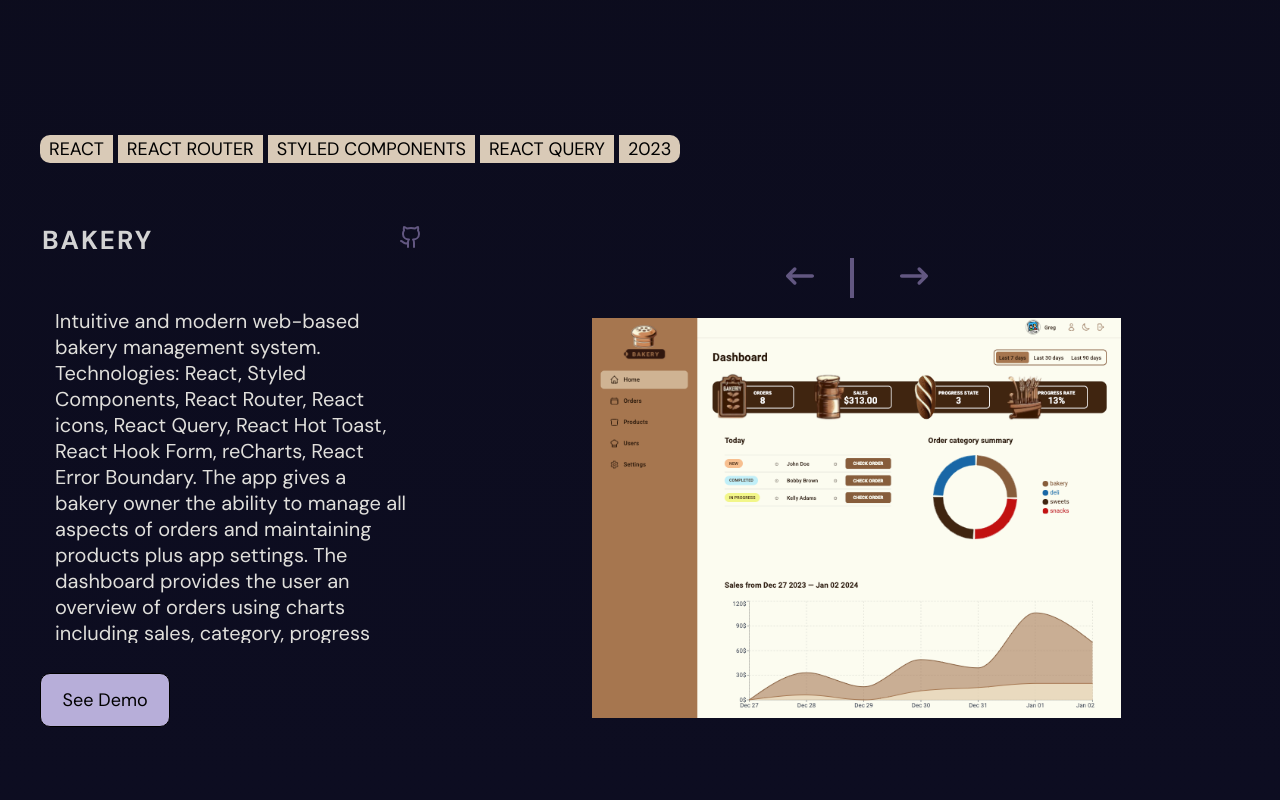
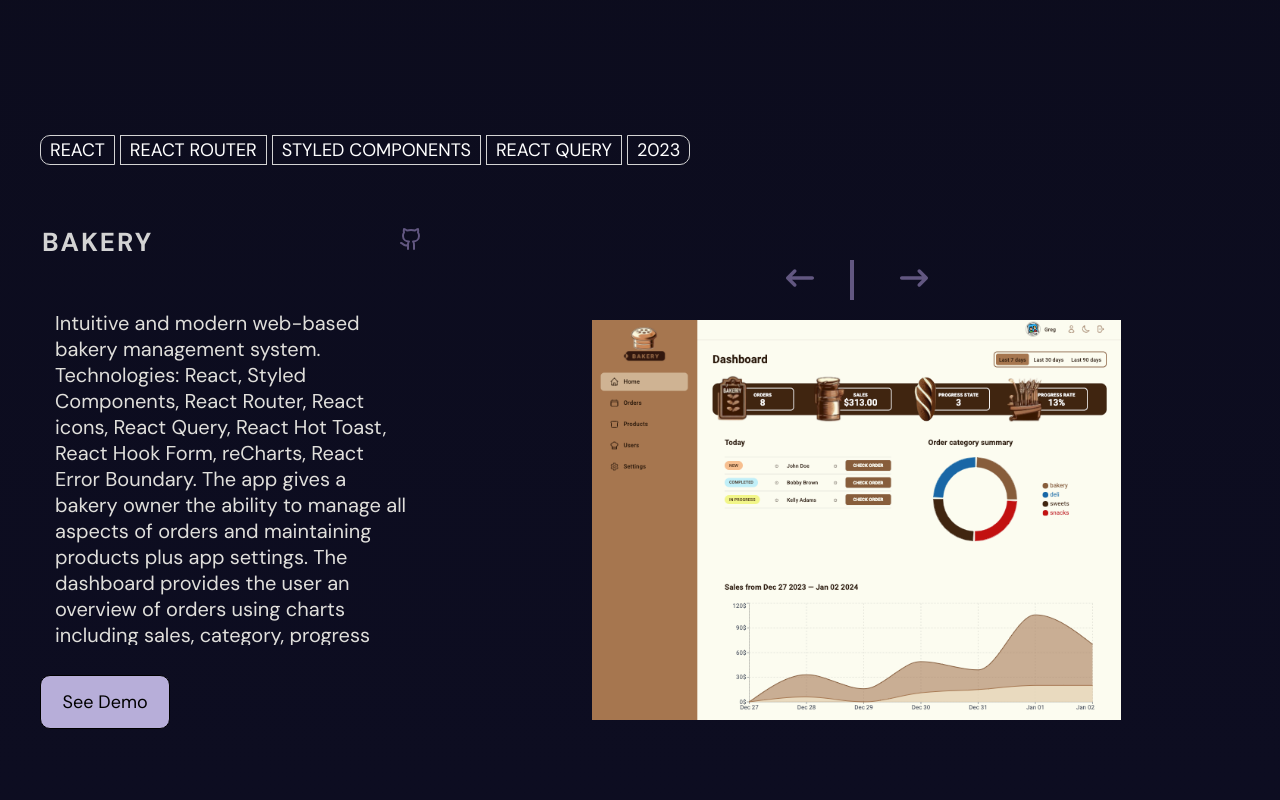
Before and after one commit to gregsypek/portfolio_v3, a React (Vite) app: page / in a window 1280 px wide. Shown: the part 1980-2780 px from the top of the page. Built offline with nearby package versions, Linux system fonts and the light colour scheme.

Commit message:
add more animations

```diff
--- a/src/components/about/About.jsx
+++ b/src/components/about/About.jsx
@@ -1,20 +1,14 @@
+import { useRef } from "react";
 import "./about.scss";
 import about4 from "/about4.png";
-import { motion } from "framer-motion";
+import { motion, useInView } from "framer-motion";
 // import { useWindowSize } from "react-use";
 // import { useRef } from "react";
 import { Link as ScrollLink } from "react-scroll";
 
-const About = () => {
-	// const transformText = useTransform(scrollYProgress, [0, 1], ["0%", "50%"]);
-	// const noTransform = useTransform(scrollYProgress, [0, 1], ["0%", "0%"]);
-	// const transformType =
-	// 	// windowWidth < 900 ? { x: transformText } : { y: transformText };
-	// 	windowWidth < 900 ? noTransform : { y: transformText };
-
-	const lineVariants = {
+const textVariants = {
 	initial: {
-			x: -500,
+		x: -200,
 		opacity: 0,
 	},
 	animate: {
@@ -26,13 +20,33 @@ const About = () => {
 		},
 	},
 };
+const lineVariants = {
+	initial: {
+		x: -300,
+		opacity: 0,
+	},
+	animate: {
+		x: 0,
+		opacity: 1,
+		transition: {
+			duration: 1.5,
+			staggerChildren: 0.2,
+		},
+	},
+};
+const About = () => {
+	const ref = useRef();
+	const isInView = useInView(ref, { margin: "50px" });
+
 	return (
 		<>
 			<motion.div
+				ref={ref}
 				className="about"
-				variants={lineVariants}
+				variants={textVariants}
 				initial="initial"
-				animate="animate"
+				// animate="animate"
+				whileInView="animate"
 			>
 				<div className="about__box about__box--1">
 					<h1 className="about__heading">About Me</h1>
@@ -44,35 +58,44 @@ const About = () => {
 						alt="mauntain trail sign"
 					/>
 				</div>
-				<div className="about__text about__text--1">
-					<p>
+				<motion.div
+					className="about__text about__text--1"
+					variants={lineVariants}
+					initial="initial"
+					whileInView="animate"
+					// animate="animate"
+				>
+					<motion.p variants={textVariants}>
 						I am a frontend developer with five years of programming experience,
 						specializing in React, React Native, and Vue.js. Lastly I have been
 						working as application programmer, using React Native, React and
 						Typescript on application for enginerrs, and as junior developer in
 						Rzeszów on a big e-commerce app.
-					</p>
+					</motion.p>
 					<motion.hr variants={lineVariants}></motion.hr>
-				</div>
+				</motion.div>
 
 				<div className="about__text about__text--2">
-					<p>
+					<motion.p variants={textVariants}>
 						I live in a small town of Mielec in Poland. I am a self-taught
 						learner who is passionate about computers and coding. In my spare
 						time I love listening to progressive rock, reading books and hiking
 						in the mountains.
-					</p>
+					</motion.p>
 					<motion.hr variants={lineVariants}></motion.hr>
 				</div>
-				<div className="about__text about__text--3">
-					<span>
+				<motion.div
+					className="about__text about__text--3"
+					variants={textVariants}
+				>
+					<motion.span>
 						Currently I am looking for a job as a web developer. I am confident
 						that my skills and dedication make me an asset to any team. I am
-						willing
-					</span>
-					<span> to cooperate </span>and continue my adventure with IT and
-					develop further in this direction.
-				</div>
+						willing{" "}
+						<motion.span variants={textVariants}> to cooperate </motion.span>and
+						continue my adventure with IT and develop further in this direction.
+					</motion.span>
+				</motion.div>
 				<button className="about__btn btn">
 					<ScrollLink to="Contact" smooth={true} duration={500}>
 						Contact
--- a/src/components/experience/SkillBox.jsx
+++ b/src/components/experience/SkillBox.jsx
@@ -1,4 +1,22 @@
 import { useRef } from "react";
+import { motion, useInView } from "framer-motion";
+
+const skillsVariants = {
+	initial: {
+		opacity: 0,
+		scale: 0,
+	},
+	animate: {
+		y: 0,
+		scale: 1,
+
+		opacity: 1,
+		transition: {
+			duration: 1,
+			staggerChildren: 0.2,
+		},
+	},
+};
 
 function SkillBox({ box, onClick }) {
 	const handleSkillBoxClick = () => {
@@ -10,7 +28,6 @@ function SkillBox({ box, onClick }) {
 		<div className="workBox">
 			<div className="workHeader">
 				<div className="company">
-					{" "}
 					<div className="year">{box.year}</div>
 					<p>{box.name}</p>
 					<span>
@@ -25,8 +42,14 @@ function SkillBox({ box, onClick }) {
 					{box.languages.map((lang) => {
 						// console.log("🚀 ~ {SkillBox ~ lang:", lang);
 						const { background, color, border } = lang.colors;
+
 						return (
-							<div
+							<motion.div
+								variants={skillsVariants}
+								initial="initial"
+								// animate="animate"
+								// animate={isInView && "animate"}
+								whileInView="animate"
 								key={lang.name}
 								className="button60"
 								// data-shadow={`${lang.color}`}
@@ -39,20 +62,22 @@ function SkillBox({ box, onClick }) {
 									display: "flex",
 									flexDirection: "column",
 									gap: 5,
+									transition: "all 0.6s ease-in-out",
 								}}
 								// onClick={() => onPress(lang.skillId, lang.experienceId)}
 								onClick={handleSkillBoxClick}
 							>
 								{lang.name}
-								<span
+								<motion.span
+									variants={skillsVariants}
 									style={{
 										borderTop: "3px solid #18000d",
 										width: "60%",
 										borderTopLeftRadius: 5,
 										borderTopRightRadius: 5,
 									}}
-								></span>
-							</div>
+								></motion.span>
+							</motion.div>
 						);
 					})}
 				</div>
--- a/src/components/experience/experience.scss
+++ b/src/components/experience/experience.scss
@@ -16,7 +16,7 @@
 	}
 	.headerBox {
 		padding-inline: 20px;
-		margin-bottom: 20px;
+		margin-bottom: 100px;
 		height: auto;
 		// padding-block: 80px;
 		@include mobile {
@@ -86,6 +86,7 @@
 					border: 1px solid white;
 					@include button60;
 					align-items: center;
+					transition: "all 3s ease-in-out";
 					justify-content: center;
 					color: #593766;
 					background-color: #272145;
@@ -195,6 +196,7 @@
 						// $custom-color: attr(data-shadow);
 						// @include button60(var($custom-color));
 						@include button60;
+						border-width: 2px;
 						gap: 0;
 					}
 				}
--- a/src/components/hero/hero.scss
+++ b/src/components/hero/hero.scss
@@ -18,7 +18,7 @@
 	}
 	.textContainer {
 		width: 60%;
-		height: 60%;
+		height: auto;
 		display: flex;
 
 		flex-direction: column;
--- a/src/components/portfolio/Single.jsx
+++ b/src/components/portfolio/Single.jsx
@@ -4,6 +4,23 @@ import { FaArrowRightLong, FaArrowLeftLong } from "react-icons/fa6";
 import { SlSizeFullscreen } from "react-icons/sl";
 import { LuGithub } from "react-icons/lu";
 import MyModal from "../../data/modal/Modal";
+import { motion } from "framer-motion";
+
+const lineVariants = {
+	initial: {
+		x: 0,
+		opacity: 0,
+	},
+	animate: {
+		x: 0,
+		opacity: 1,
+		transition: {
+			duration: 1.5,
+			staggerChildren: 0.2,
+		},
+	},
+};
+
 function Single({ item }) {
 	const ref = useRef();
 
@@ -61,11 +78,18 @@ function Single({ item }) {
 			<div className="container">
 				{/* <div className="empty"></div> */}
 				<div className="wrapper">
-					<div className="languages">
+					<motion.div
+						className="languages"
+						variants={lineVariants}
+						initial="initial"
+						whileInView="animate"
+					>
 						{item.tags.map((tag) => (
-							<span key={tag}>{tag}</span>
+							<motion.span key={tag} variants={lineVariants}>
+								{tag}
+							</motion.span>
 						))}
-					</div>
+					</motion.div>
 					<div className="projectBox">
 						<div className="textContainer">
 							<div className="textHeader">
--- a/src/components/portfolio/portfolio.scss
+++ b/src/components/portfolio/portfolio.scss
@@ -59,13 +59,12 @@ section {
 			}
 			@include tv {
 				gap: 1px;
-
 			}
 			@media (min-width: 1482px) {
 				justify-content: flex-start;
 			}
 			h1 {
-				padding:10px;
+				padding: 10px;
 
 				@include header;
 				@include mobile {
@@ -137,11 +136,12 @@ section {
 			margin: auto;
 
 			display: flex;
-    flex-direction: column;
-    // gap: 20px;
-		@include mobile {
-			gap:15px;
-		}
+			flex-direction: column;
+			// gap: 20px;
+			@include mobile {
+				justify-content: center;
+				gap: 15px;
+			}
 			.languages {
 				margin-bottom: 60px;
 				display: flex;
@@ -159,8 +159,11 @@ section {
 				}
 				span {
 					padding: 0.1em 0.5em;
-					background-color: #d9cab7;
+					// background-color: #d9cab7;
+					background-color: transparent;
 					position: relative;
+					border: 1px solid #d3d3d3;
+					color: white;
 					font-size: 18px;
 					// padding-inline: 1.5em;
 					@include mobile {
```
Also changed, not shown: src/components/experience/Experience.jsx (+1 -10 lines). Lines whose indentation alone changed are shown as unchanged.
